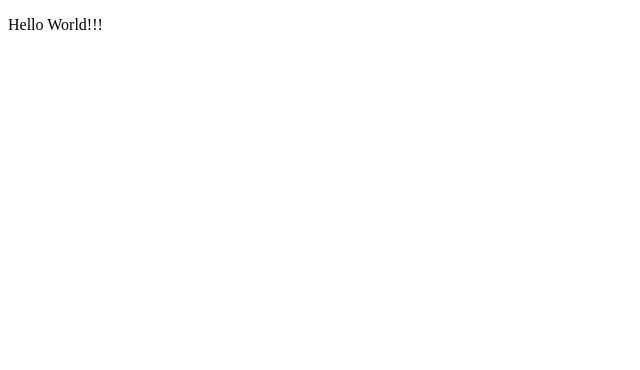
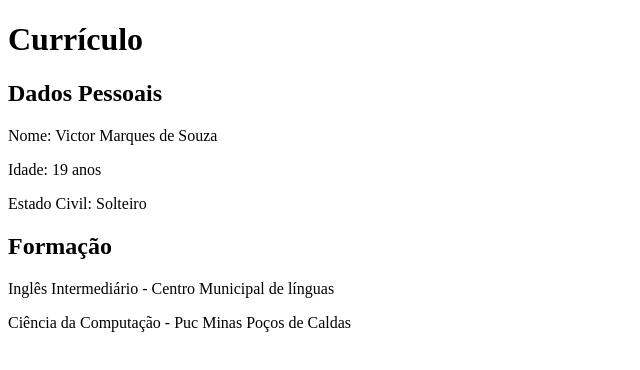
Before and after one commit to Victorms4/htmlcssjs, a plain HTML site: page segunda.html in a window 1280 px wide. Shown: the whole page, without its empty margins (0-640 px from the left). Drawn offline with Linux system fonts and the light colour scheme.

Commit message:
final html de segunda

```diff
--- a/segunda.html
+++ b/segunda.html
@@ -1,18 +1,22 @@
 <!DOCTYPE html>
 <html>
-    <p>Hello World!!!</p>
+
 <head>
-
-
+    <meta charset="UTF-8">
+    <title>Currículo</title>
 
 </head>
 
 <body>
+    <h1>Currículo</h1>
+        <h2>Dados Pessoais</h2>
+        <p>Nome: Victor Marques de Souza</p>
+        <p>Idade: 19 anos</p>
+        <p>Estado Civil: Solteiro</p>
 
-
-
-
-
+        <h2>Formação</h2>
+        <p>Inglês Intermediário - Centro Municipal de línguas</p>
+        <p>Ciência da Computação - Puc Minas Poços de Caldas</p>
 </body>
 
 </html>
```
